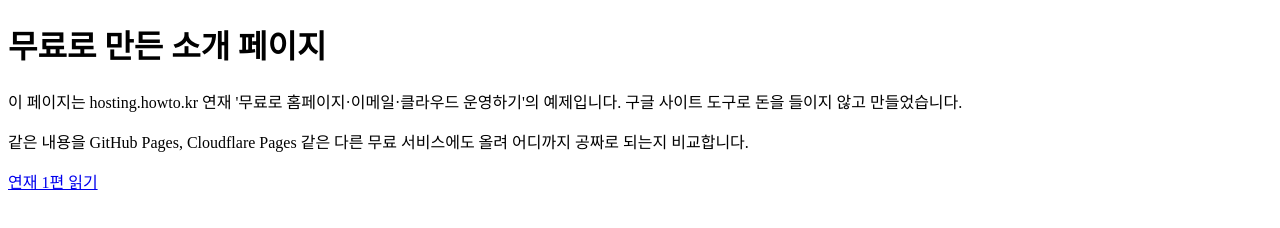
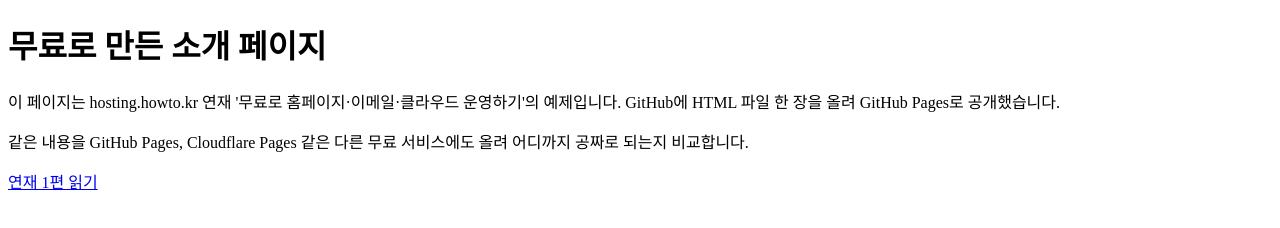
Before and after one commit to YungJinSuh/free-howto-example, a plain HTML site: page index.html in a window 1280 px wide. Drawn offline with Linux system fonts and the light colour scheme.

Commit message:
소개 문구 한 줄 수정

```diff
--- a/index.html
+++ b/index.html
@@ -8,7 +8,7 @@
 </head>
 <body>
 <h1>무료로 만든 소개 페이지</h1>
-<p>이 페이지는 hosting.howto.kr 연재 '무료로 홈페이지·이메일·클라우드 운영하기'의 예제입니다. 구글 사이트 도구로 돈을 들이지 않고 만들었습니다.</p>
+<p>이 페이지는 hosting.howto.kr 연재 '무료로 홈페이지·이메일·클라우드 운영하기'의 예제입니다. GitHub에 HTML 파일 한 장을 올려 GitHub Pages로 공개했습니다.</p>
 <p>같은 내용을 GitHub Pages, Cloudflare Pages 같은 다른 무료 서비스에도 올려 어디까지 공짜로 되는지 비교합니다.</p>
 <p><a href="https://hosting.howto.kr/2026/11/free-homepage-services-limits.html">연재 1편 읽기</a></p>
 </body>
```
